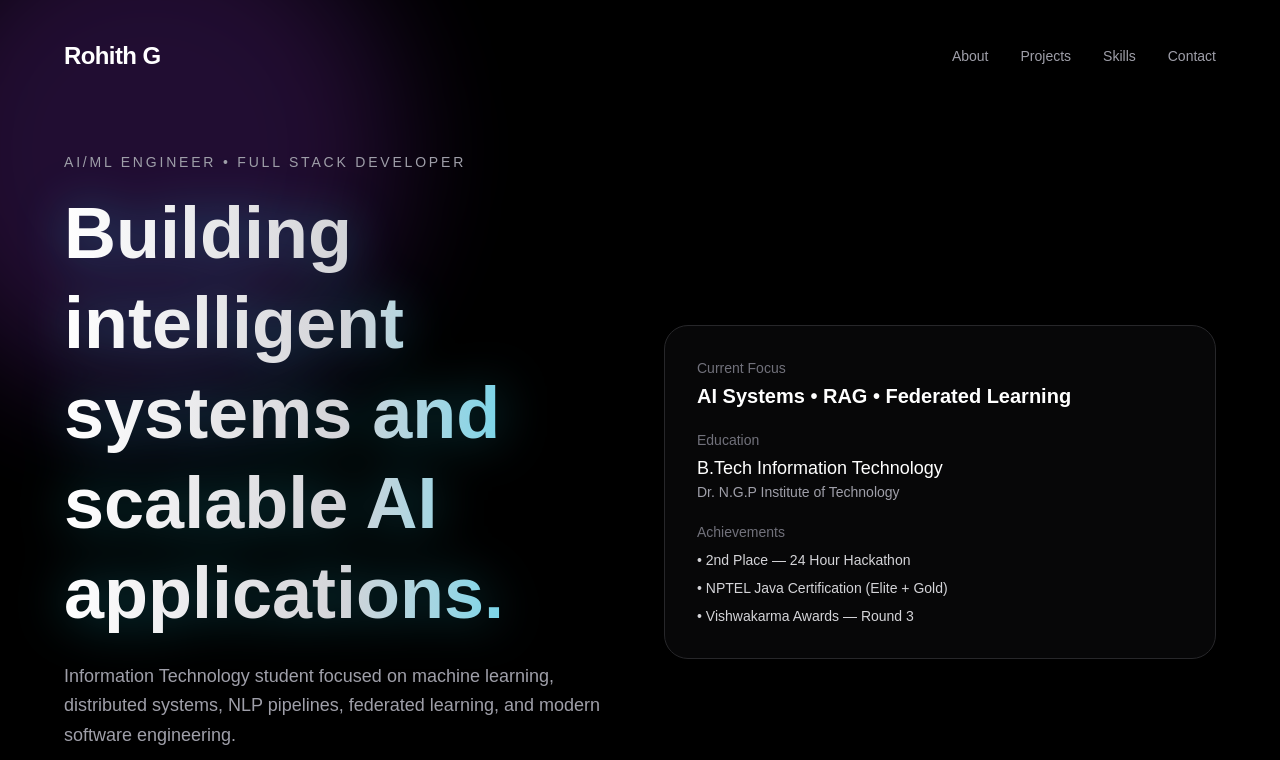
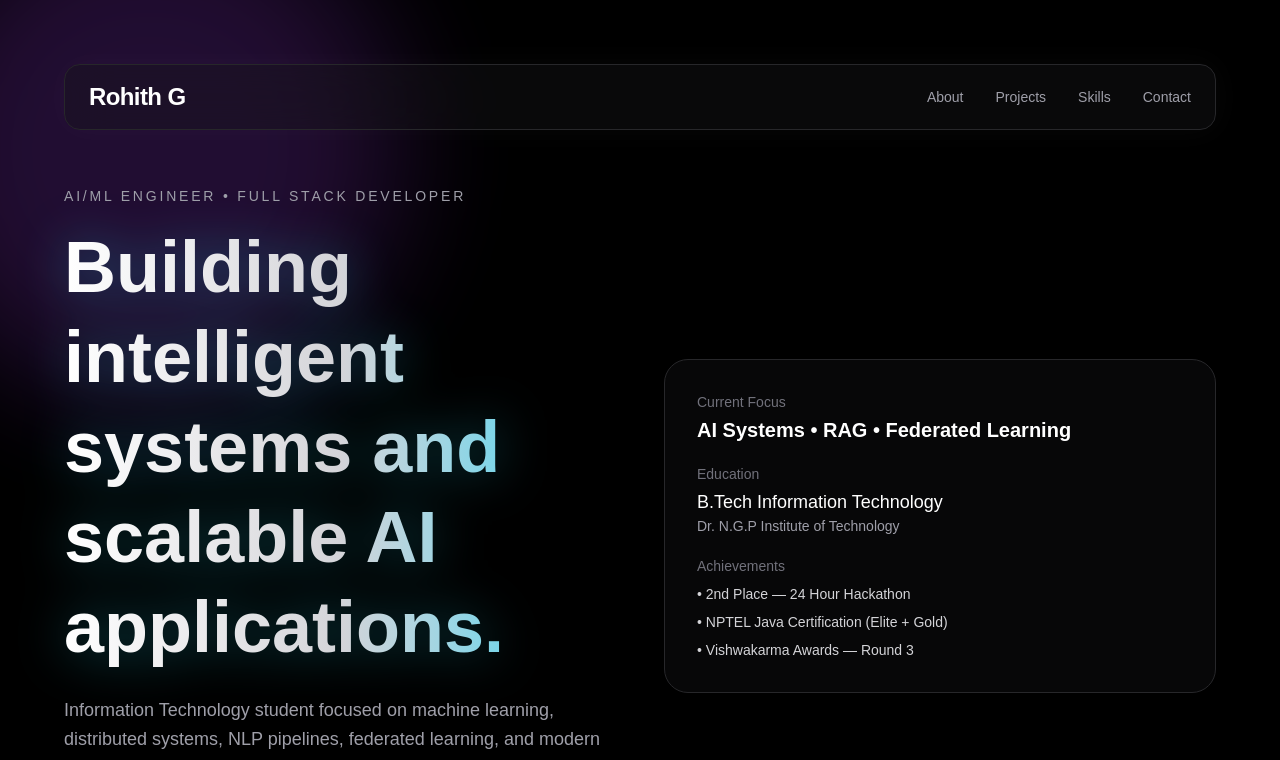
Before and after one commit to rgm-2006/portfolio, a Next.js app: page / in a window 1280 px wide. Shown: the top 760 px of the page. Built offline with nearby package versions, Linux system fonts and the light colour scheme.

Commit message:
premium glass navbar

```diff
--- a/app/page.tsx
+++ b/app/page.tsx
@@ -58,7 +58,7 @@ export default function Portfolio() {
           initial={{ opacity: 0, y: -30 }}
           animate={{ opacity: 1, y: 0 }}
           transition={{ duration: 0.8 }}
-          className="flex items-center justify-between mb-20"
+          className="flex items-center justify-between mb-20 sticky top-6 z-50 backdrop-blur-xl bg-zinc-900/40 border border-zinc-800 rounded-2xl px-6 py-4 shadow-[0_0_30px_rgba(255,255,255,0.03)]"
         >
           <h1 className="text-2xl font-bold tracking-tight">
             Rohith G
```
